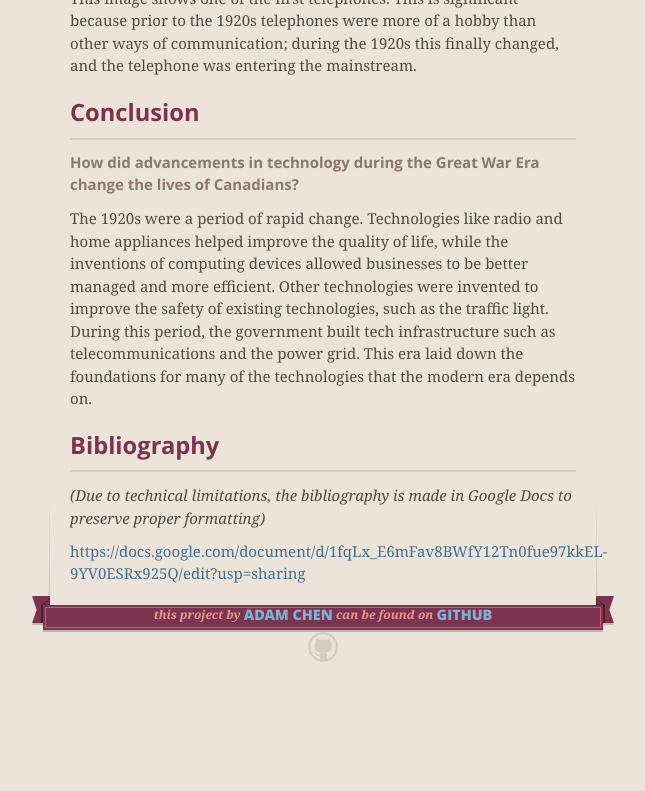
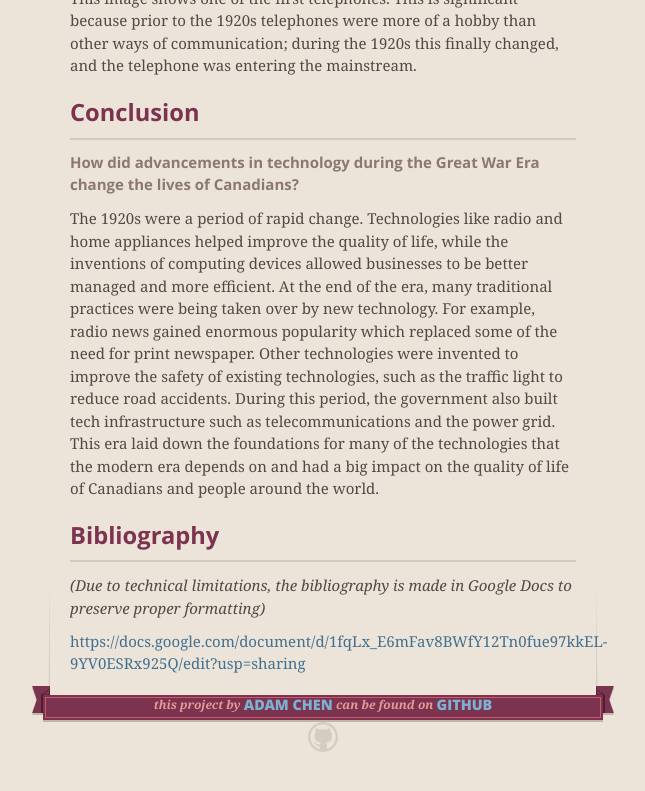
Before and after one commit to encodeous/CHC2D-DigitalMuseum, a Jekyll site: the page built from index.md, in a window 1280 px wide and 900 px high, scrolled down 3739 px, cut to the strip 108-899 px from the top of the window. Shown: the whole strip, without its empty margins (317-962 px from the left). Built offline with Jekyll 4.4.1, drawn with Linux system fonts in a browser that asks for light colours; our own code applies the rules of GitHub Pages for plain Markdown files; before the commit the page ends 4549 px from its top, so only the background shows below that.

Commit message:
final copy

```diff
--- a/index.md
+++ b/index.md
@@ -64,7 +64,7 @@ This image shows one of the first telephones. This is significant because prior
 
 ##### How did advancements in technology during the Great War Era change the lives of Canadians?
 
-The 1920s were a period of rapid change. Technologies like radio and home appliances helped improve the quality of life, while the inventions of computing devices allowed businesses to be better managed and more efficient. Other technologies were invented to improve the safety of existing technologies, such as the traffic light. During this period, the government built tech infrastructure such as telecommunications and the power grid. This era laid down the foundations for many of the technologies that the modern era depends on.
+The 1920s were a period of rapid change. Technologies like radio and home appliances helped improve the quality of life, while the inventions of computing devices allowed businesses to be better managed and more efficient. At the end of the era, many traditional practices were being taken over by new technology. For example, radio news gained enormous popularity which replaced some of the need for print newspaper. Other technologies were invented to improve the safety of existing technologies, such as the traffic light to reduce road accidents. During this period, the government also built tech infrastructure such as telecommunications and the power grid. This era laid down the foundations for many of the technologies that the modern era depends on and had a big impact on the quality of life of Canadians and people around the world.
 
 ## Bibliography<a name="bibliography" />
 
```
Also changed, not shown: another-page.md (deleted, +0 -9 lines).
